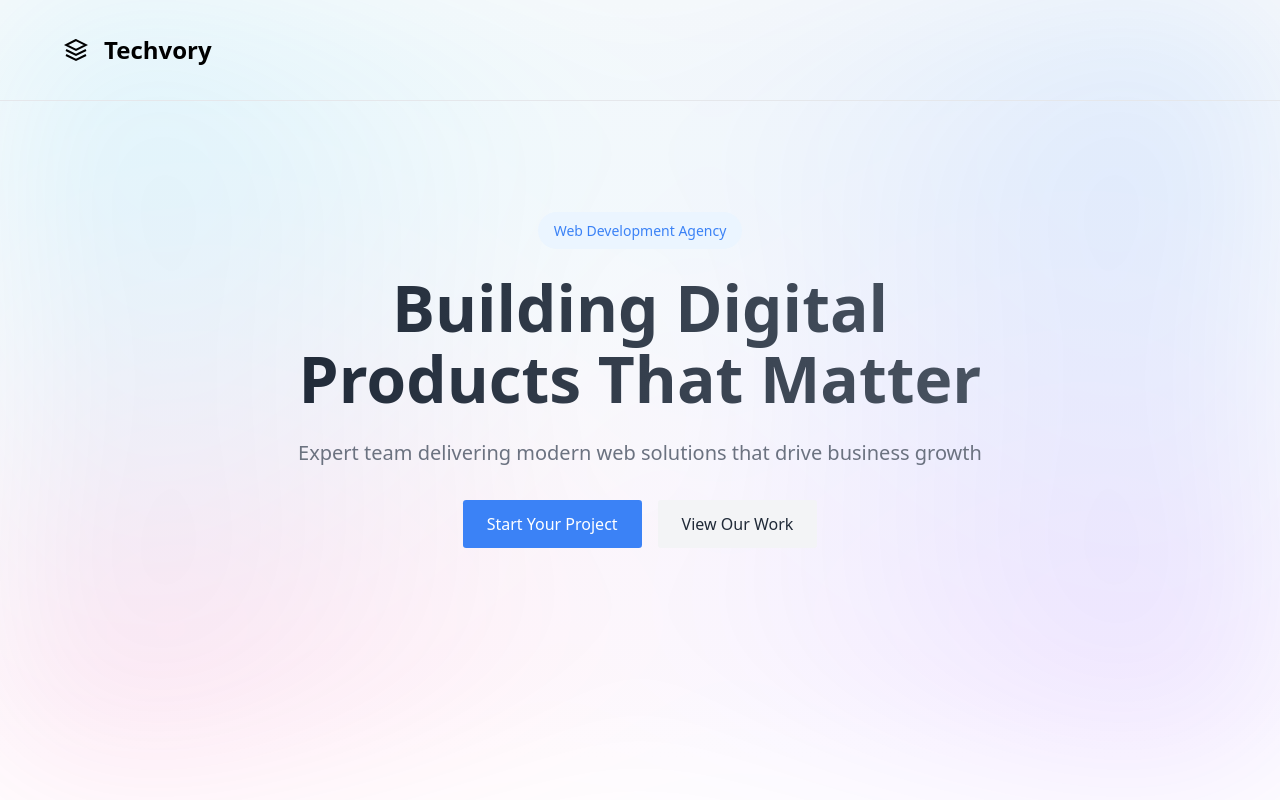
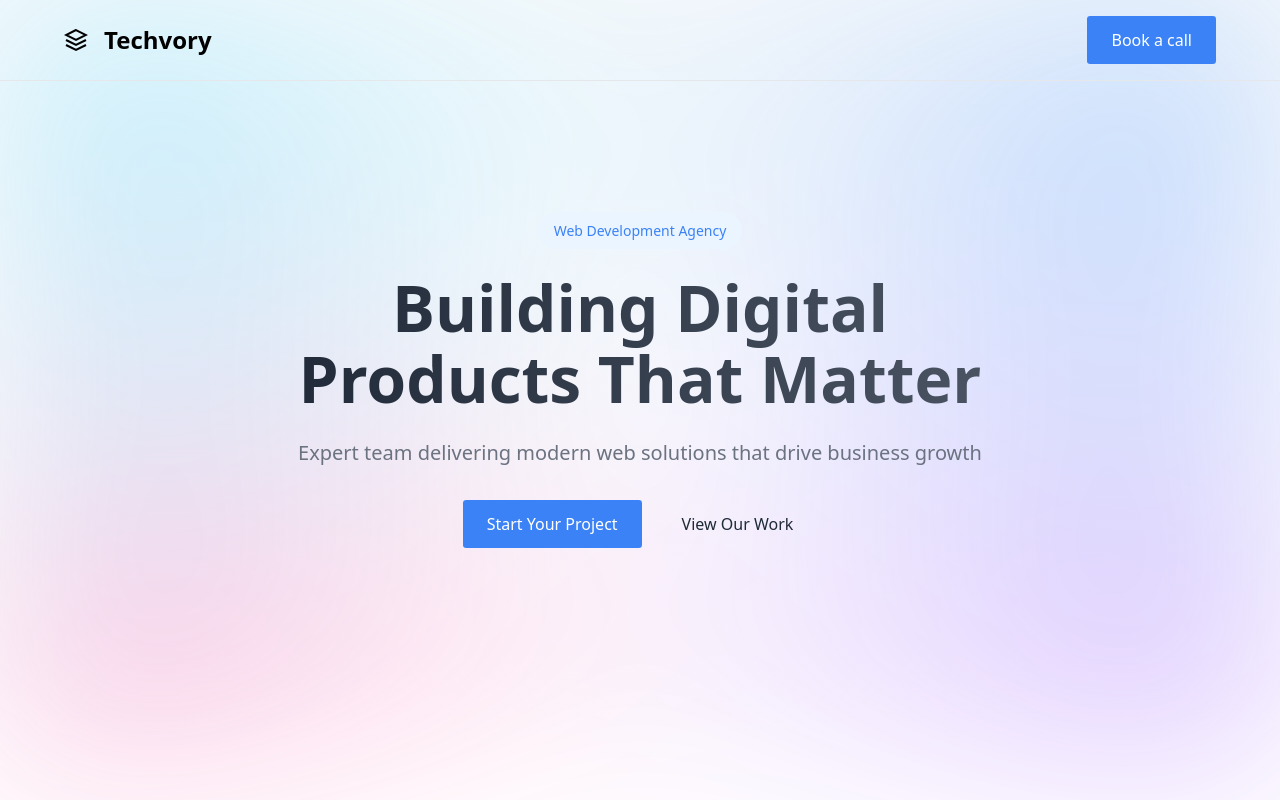
Before and after one commit to Arpit2218B/techvory-landing-page, a plain HTML site: page index.html in a window 1280 px wide. Shown: the top 800 px of the page. Drawn offline with Linux system fonts and the light colour scheme.

Commit message:
feat: adding contact button in header

```diff
--- a/index.html
+++ b/index.html
@@ -21,6 +21,12 @@
           </svg>
           Techvory
         </a>
+        <div>
+          <a href="https://calendly.com/your-calendly-link" target="_blank" rel="noopener noreferrer"
+            class="button primary cta">
+            Book a call
+          </a>
+        </div>
       </nav>
     </div>
   </header>
--- a/styles.css
+++ b/styles.css
@@ -103,12 +103,13 @@ body {
 }
 
 .button.secondary {
-  background: #f3f4f6;
+  /* background: #f3f4f6; */
   color: var(--text);
 }
 
 .button.secondary:hover {
-  background: #e5e7eb;
+  /* background: #e5e7eb; */
+  font-weight: 600;
 }
 
 /* Services Section */
@@ -345,7 +346,7 @@ body {
 }
 
 .header {
-  padding: 2rem;
+  padding: 1rem 0;
   background-color: inherit;
   border-bottom: 1px solid var(--border);
   position: absolute;
@@ -358,7 +359,16 @@ body {
 .header a {
   text-decoration: none;
   color: black;
-  font-size: 1.5rem;
+  font-size: clamp(1rem, 10vw, 1.5rem);
+}
+
+.nav {
+  display: flex;
+  justify-content: space-between;
+}
+
+.cta {
+  font-size: 1rem !important;
 }
 
 .logo {
@@ -437,7 +447,7 @@ body {
     radial-gradient(circle at 100% 100%, #7A00FF 0%, transparent 50%),
     radial-gradient(circle at 0% 100%, #FF0080 0%, transparent 50%);
   filter: blur(100px);
-  opacity: 0.15;
+  opacity: 0.25;
   z-index: 0;
   /* animation: gradientMove 20s ease infinite; */
 }
```
